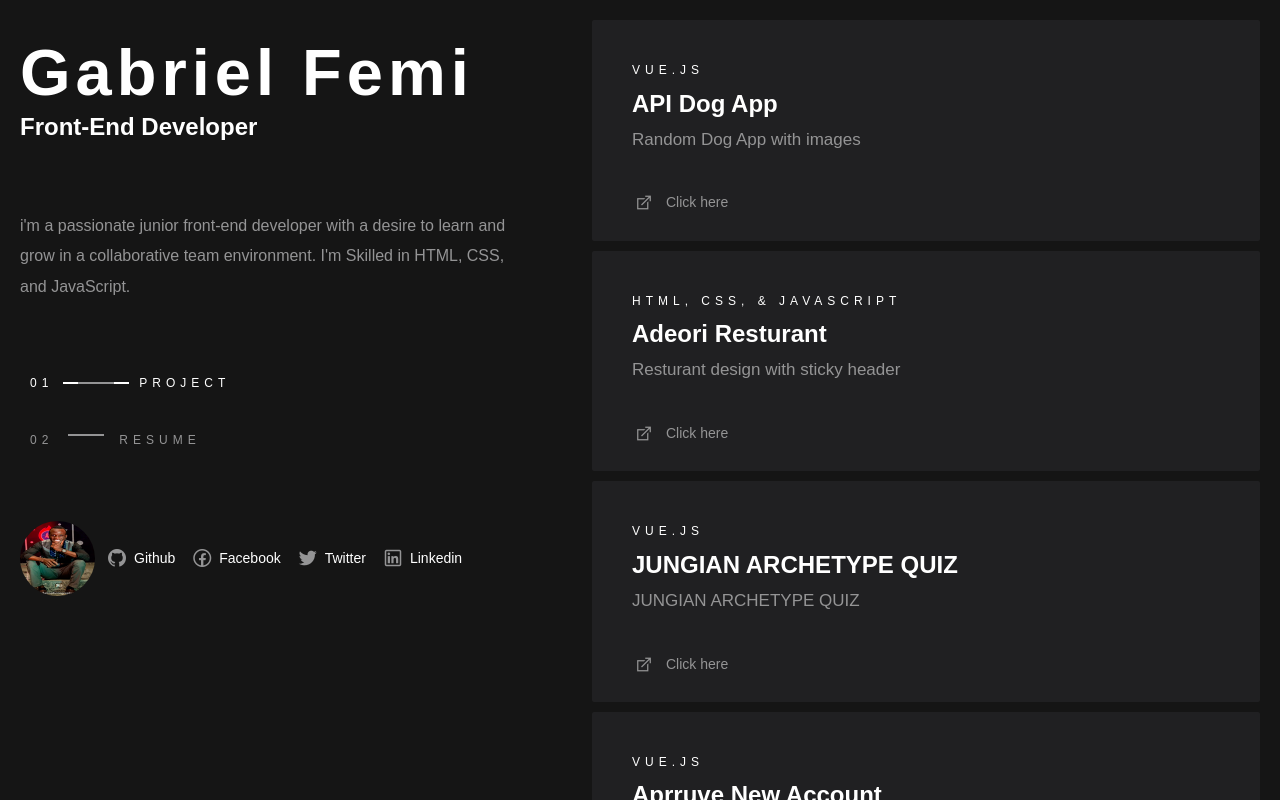
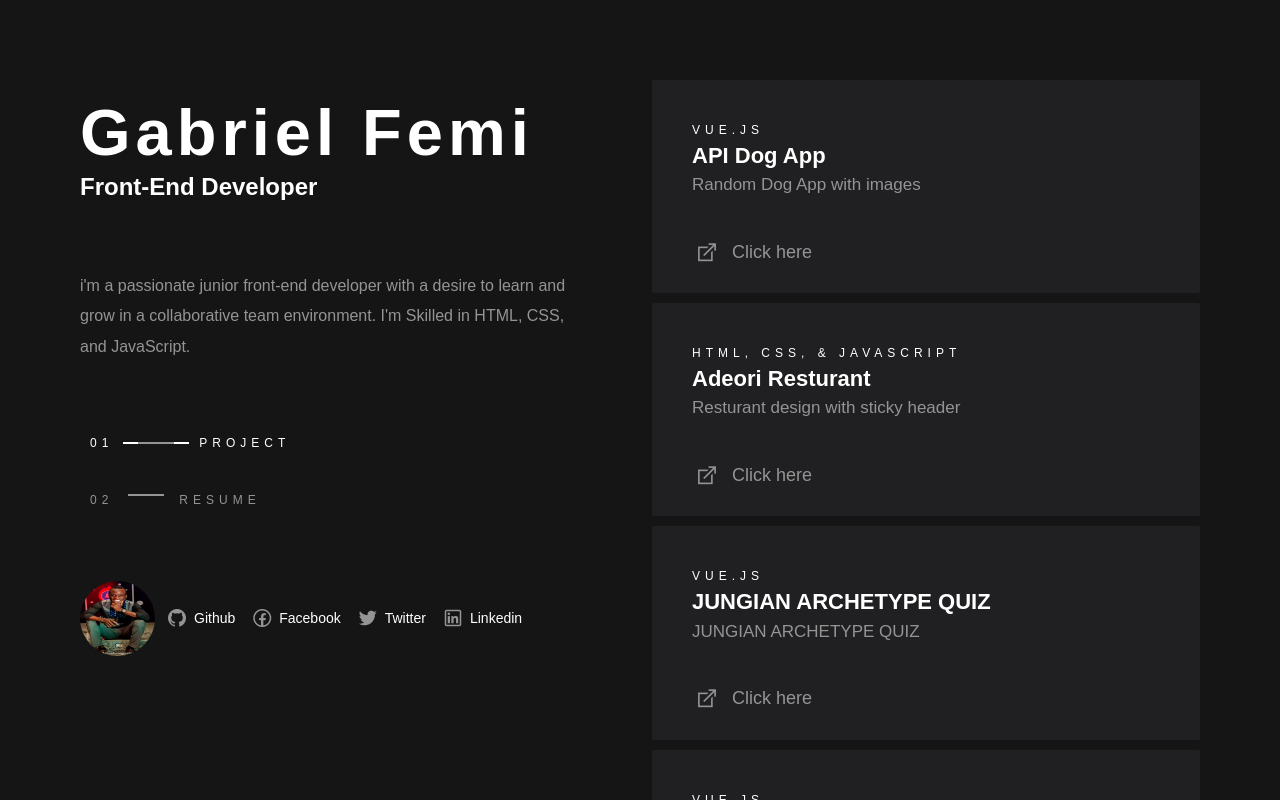
Before and after one commit to femigabriel/my-website, a Vue app: page / in a window 1280 px wide. Built offline with nearby package versions, Linux system fonts and the light colour scheme; a web font is replaced by a local one.

Commit message:
responsive designs added

```diff
--- a/src/App.vue
+++ b/src/App.vue
@@ -10,8 +10,8 @@
       class="profile"
     />
     <div class="current">
-      <div class="project-work">
-        <div class="projects" v-show="current == 0">
+
+        <div  v-show="current == 0">
           <div class="project-flex">
             <div class="project-flex-class">
               <div class="header">
@@ -20,7 +20,6 @@
               <ProjectFlex />
             </div>
             <ProjectGrid />
-          </div>
         </div>
         <div v-show="current == 1">
           <Resume class="resume" />
@@ -76,6 +75,8 @@ body {
   background: rgb(21, 21, 21);
   font-family: "Inter var", sans-serif;
   width: 100%;
+  height: auto;
+  position: fixed;
 }
 
 .project-flex-class {
@@ -86,20 +87,16 @@ body {
   display: flex;
   margin-left: auto;
   margin-right: auto;
-  padding: 20px;
-  /* height: auto; */
-  /* overflow: initial; */
-  top: 0;
-  bottom: 0;
-  position: fixed;
-  overflow-x: hidden;
+  padding: 80px;
 }
 .current {
   display: block;
   flex-grow: 1;
+  max-height: 100vh;
+  overflow-y: auto;
 }
 .profile {
-  padding-right: 150px;
+  /* padding-right: 150px; */
 }
 .flex {
   display: flex;
@@ -170,7 +167,7 @@ span {
   .socials-footer {
     display: block;
   }
-  .header  {
+  .header {
     color: rgb(255, 255, 255);
     padding: 10px 0px;
     display: block;
--- a/src/components/ProjectSingle.vue
+++ b/src/components/ProjectSingle.vue
@@ -1,5 +1,5 @@
 <template>
-  <div :style="{ height: isRectangle ? 'auto' : '400px' }" class="project-box">
+  <div class="project-box" :class="!isRectangle ? 'isRectangle' : ''">
     <div class="status">
       <div class="framework">
         <p>{{ framework }}</p>
@@ -12,6 +12,7 @@
         <p>{{ date }}</p>
       </div>
     </div>
+    <div class="space">
       <div class="title">
         <h2>{{ title }}</h2>
         <p>{{ description }}</p>
@@ -24,6 +25,7 @@
         </div>
 
         <div class="rating flex"></div>
+      </div>
     </div>
   </div>
 </template>
@@ -56,6 +58,9 @@ export default {
   cursor: pointer;
   line-height: 1.8;
   transition: all 0.2s ease-in-out;
+  display: flex;
+    flex-direction: column;
+    justify-content: space-around;
 }
 .project-box:hover {
   width: 100%;
@@ -75,7 +80,8 @@ export default {
   color: rgb(148, 148, 149);
   font-size: 14px;
 }
-.framework {
+.isRectangle {
+  height: 400px;
 }
 
 .framework p {
@@ -83,7 +89,7 @@ export default {
   font-size: 12px;
   color: rgb(255, 255, 255);
 }
-.title .title h2 {
+ .title h2 {
   line-height: 1.3;
   font-size: 22px;
 }
@@ -100,14 +106,14 @@ export default {
   margin: 5px 10px;
   text-decoration: none;
   color: rgb(148, 148, 149);
-  font-size: 14px;
+  font-size: 18px;
   padding-bottom: 20px;
 }
 .icon {
 }
 .las {
   color: rgb(148, 148, 149);
-  font-size: 20px;
+  font-size: 26px;
   margin: 8px 2px;
 }
 .main p {
@@ -122,8 +128,8 @@ export default {
 
   .project-box {
     /* width: 330px; */
-    padding-top: 20px;
-    padding-bottom: 40px;
+    /* padding-top: 20px;
+    padding-bottom: 40px; */
   }
   .rating a {
     font-size: 12px;
@@ -176,7 +182,7 @@ export default {
     width: 10em;
     padding-top: 20px;
   }
-    .title p{
+  .title p {
     font-size: 14px;
   }
   .las {
```
Lines whose indentation alone changed are shown as unchanged.
